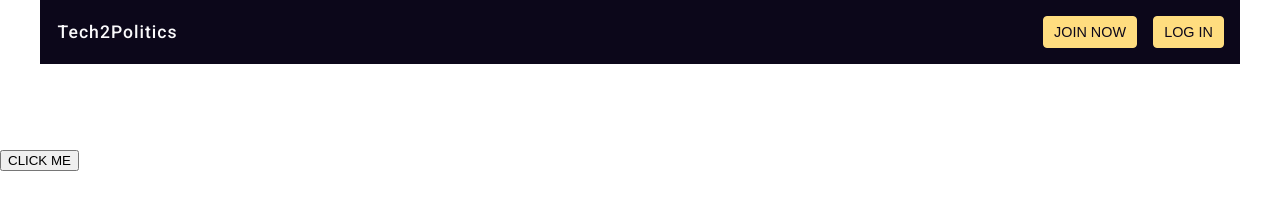
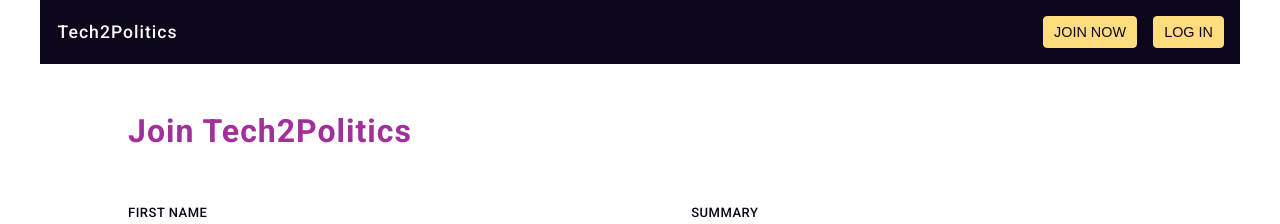
Before and after one commit to Laura-deVere/tech2Politics-frontend, a React (Create React App) app: page /signup in a window 1280 px wide. Shown: the top 224 px of the page. Built offline with nearby package versions, Linux system fonts and the light colour scheme; no server answers; some icons are missing.

Commit message:
removing seed button

```diff
--- a/src/Components/Forms/SignupForm.js
+++ b/src/Components/Forms/SignupForm.js
@@ -98,7 +98,6 @@
 
     return (
             <>
-                <button style={{marginTop: '150px'}} onClick={()=>fakeIt()}>CLICK ME</button>
                 {
                     formIsSubmitted ? <Redirect to={'/signin'} /> : (
                         <Formik
```
